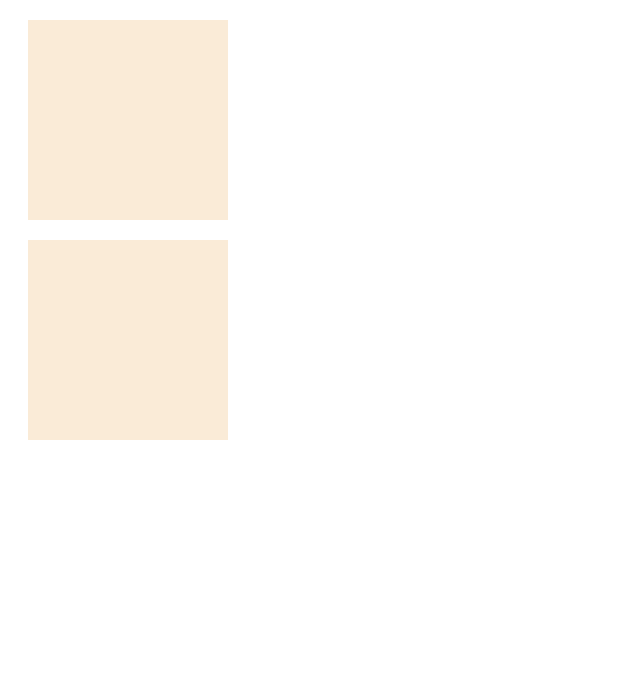
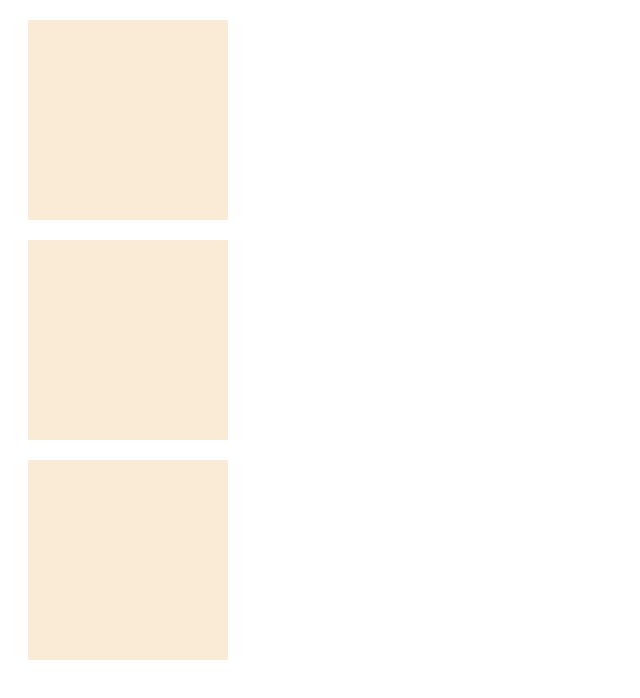
Before and after one commit to rte65129/rrrr, a plain HTML site: page g/index.html in a window 1280 px wide. Shown: the whole page, without its empty margins (0-640 px from the left). Drawn offline with Linux system fonts and the light colour scheme.

Commit message:
secondcommit

```diff
--- a/g/index.html
+++ b/g/index.html
@@ -8,5 +8,6 @@
 <body>
     <div></div>
     <div></div>
+    <div></div>
 </body>
 </html>
--- a/g/style.css
+++ b/g/style.css
@@ -3,4 +3,6 @@ div{
     height: 200px;
     background-color: antiquewhite;
     margin: 20px;
+    display: flex;
+    flex-direction: row;
 }
```
